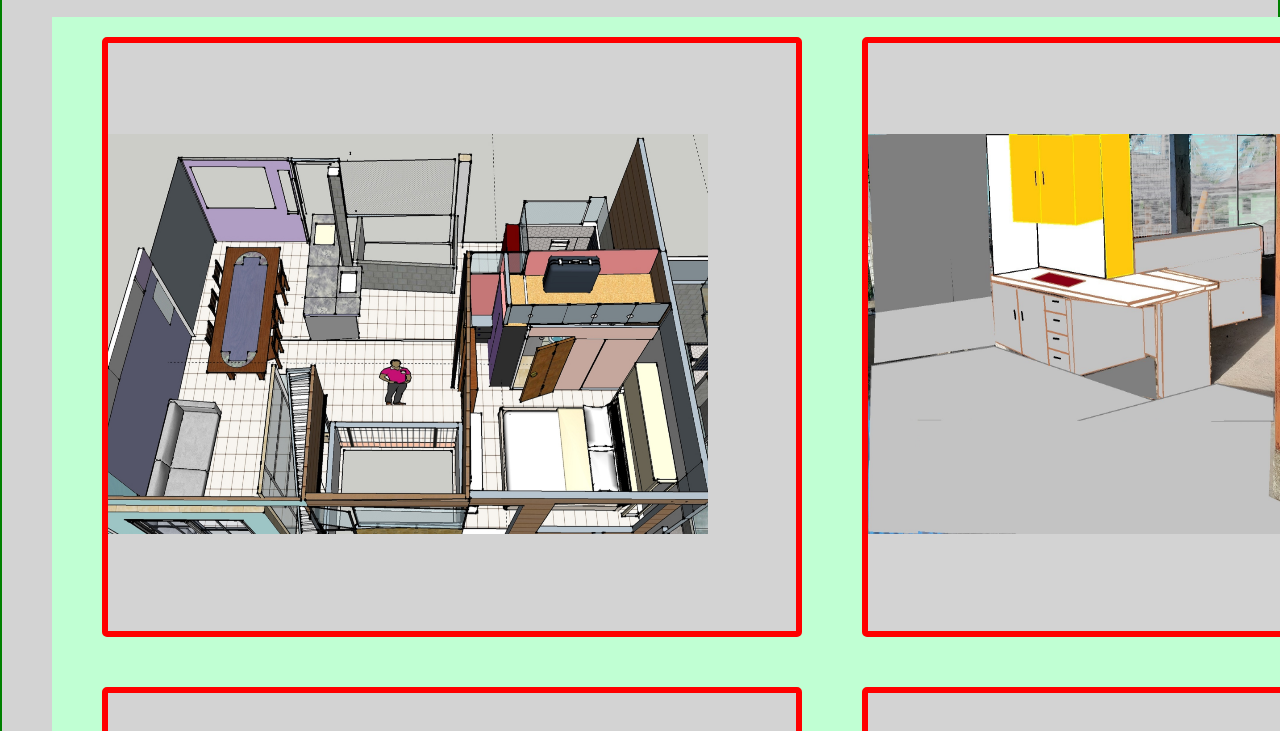
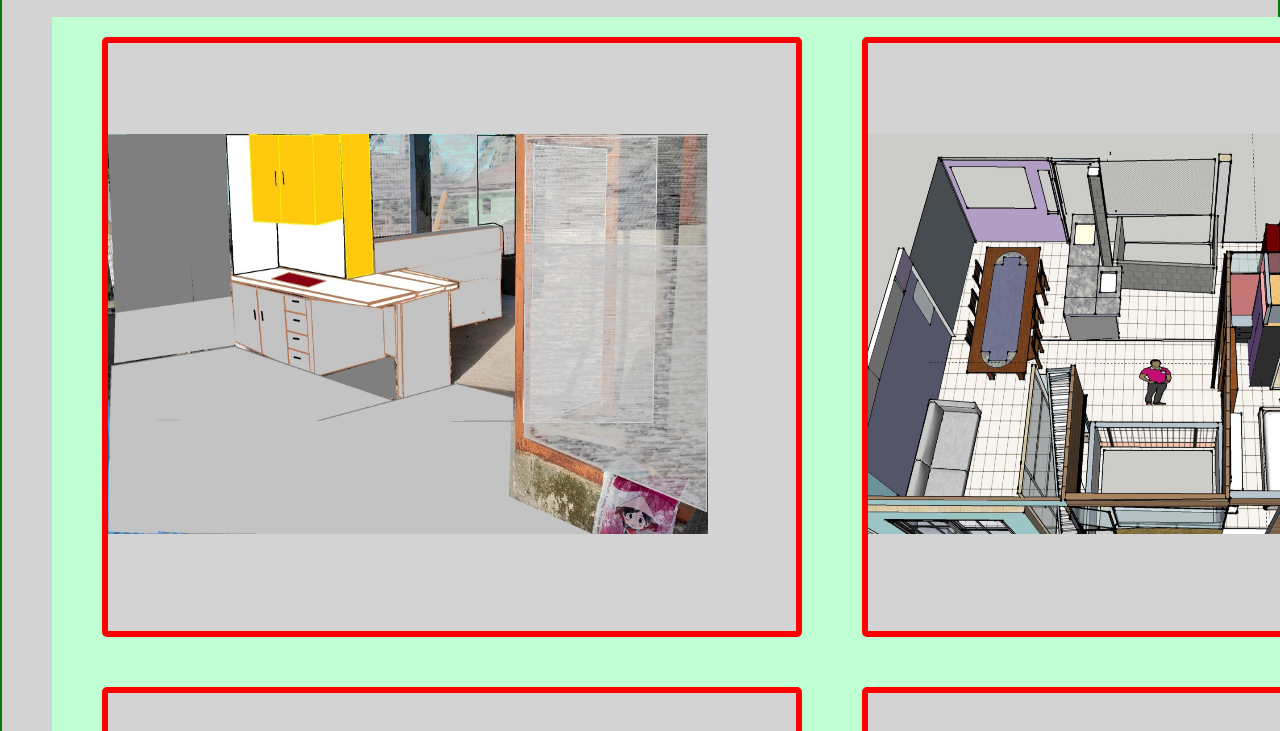
Before and after one commit to manuelbhl/gbbwebsite, a plain HTML site: page room2.html in a window 1280 px wide. Shown: the part 593-1324 px from the top of the page. Drawn offline with Linux system fonts and the light colour scheme; files whose address does not match are found by name.

```diff
--- a/room2.html
+++ b/room2.html
@@ -64,13 +64,13 @@
             <div class= "booke ">
                   <div class="bookunit">
                      <a href= "reserve.html" >
-                     <img src= "images/unit2.jpg" alt="Unit1" width = 600 height = 400 title ="Unit1" >
+                     <img src= "images/unit2dd.jpg" alt="Unit1" width = 600 height = 400 title ="Unit1" >
                   </a>
                </div>
                         <!-- <img src="images/unit1.jpg" alt="Unit1" title ="Unit1" /> -->
                <div class="bookunit">
                   <a href= "reserve.html" >
-                  <img src= "images/unit2dd.jpg" alt="Unit1" width = 600 height = 400 title ="Unit3" >
+                  <img src= "images/unit2.jpg" alt="Unit1" width = 600 height = 400 title ="Unit3" >
 
                   </a>
                </div>
```
Also changed, not shown: index.html (+2 -2 lines).
